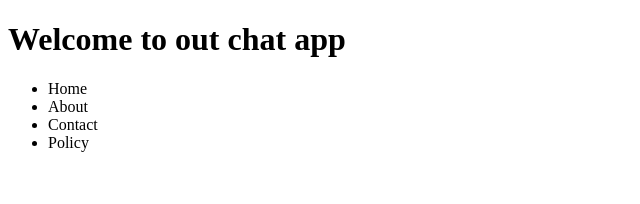
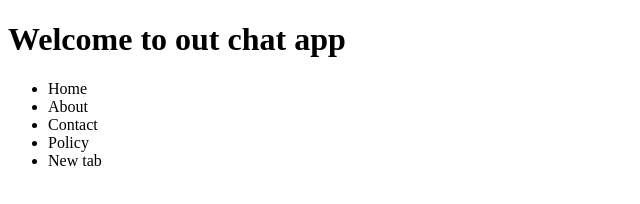
Before and after one commit to sufiyancode/open-source, a plain HTML site: page index.html in a window 1280 px wide. Shown: the full height of the page, 0-640 px from the left. Drawn offline with Linux system fonts and the light colour scheme.

Commit message:
Add navbar tab feature

```diff
--- a/index.html
+++ b/index.html
@@ -15,6 +15,7 @@
             <li>About</li>
             <li>Contact</li>
             <li>Policy</li>
+            <li>New tab</li>
         </ul>
     </nav>
 </body>
```
